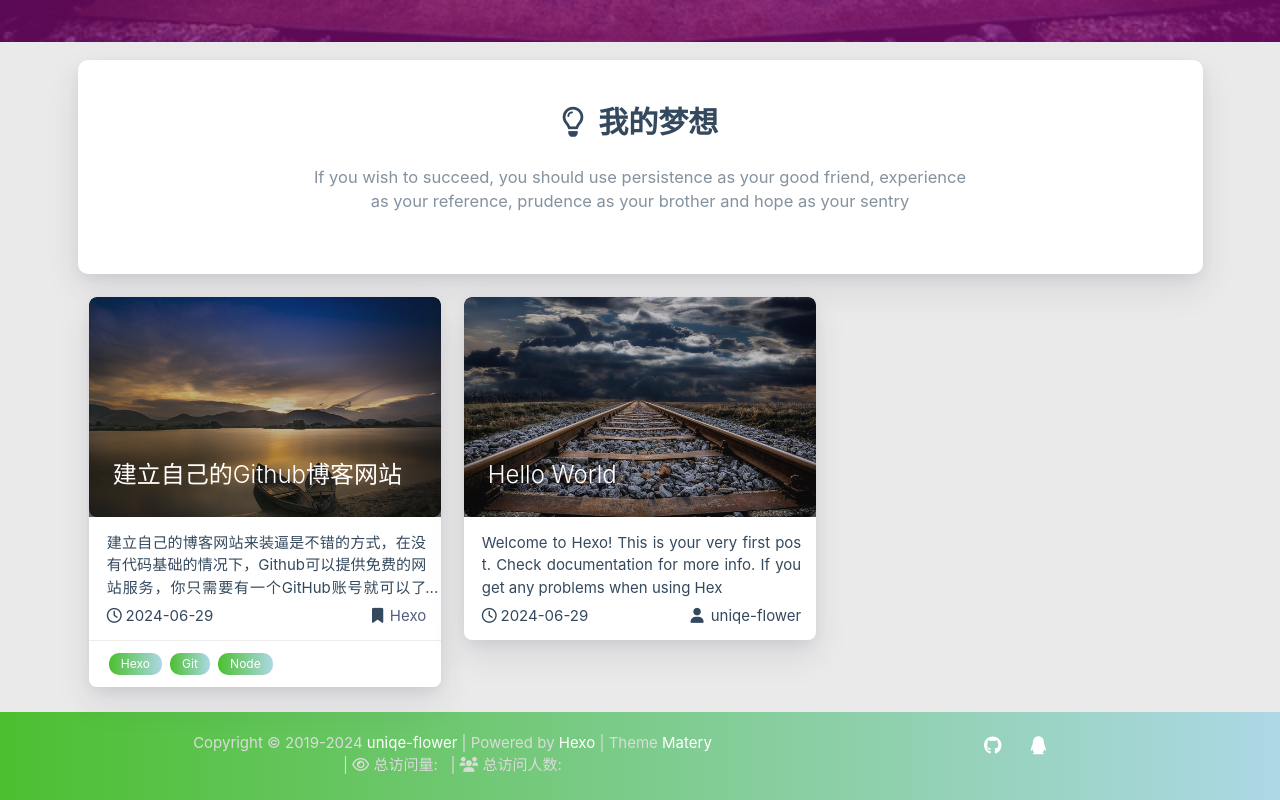
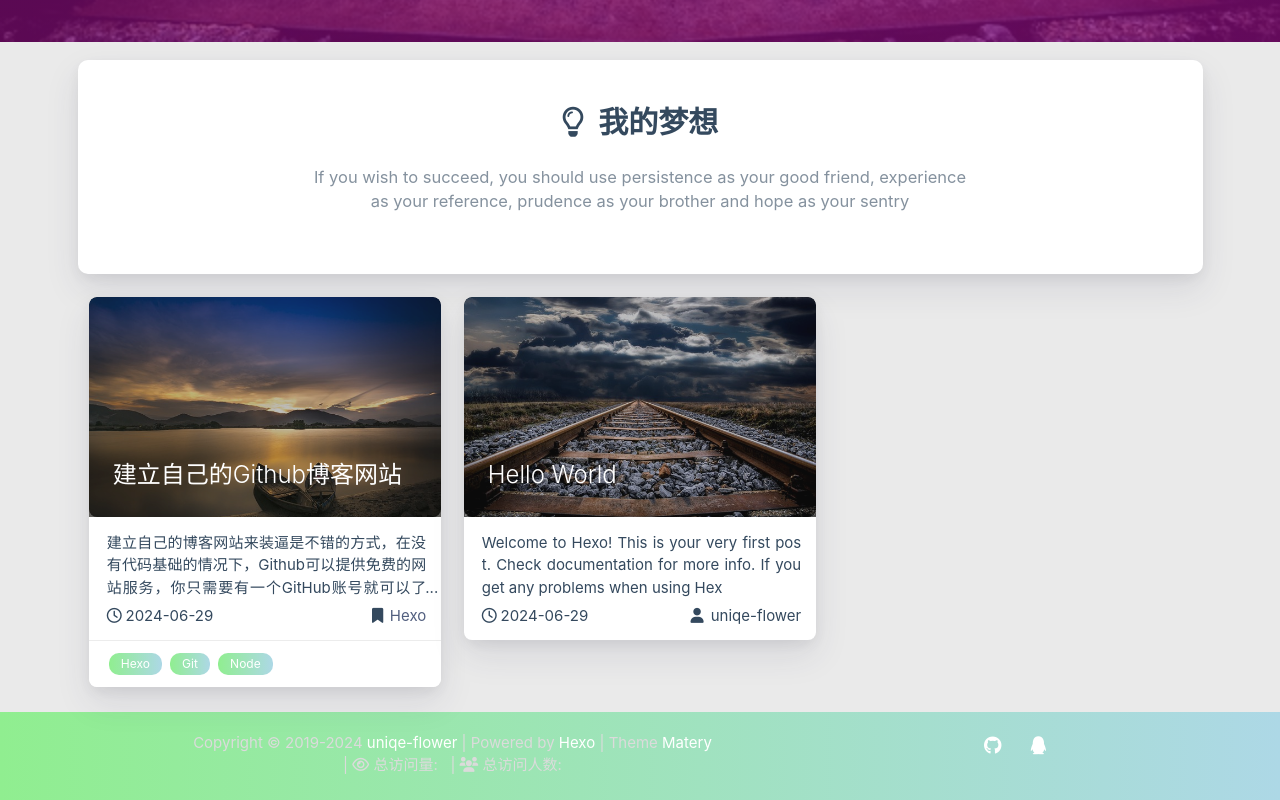
Before and after one commit to uniqe-flower/uniqe-flower.github.io, a plain HTML site: page index.html in a window 1280 px wide. Shown: the part 758-1558 px from the top of the page. Drawn offline with Linux system fonts and the light colour scheme.

Commit message:
Site updated: 2024-07-08 23:01:18

```diff
--- a/css/matery.css
+++ b/css/matery.css
@@ -244,7 +244,7 @@ mark {
 }
 
 .bg-color {
-    background-image: linear-gradient(to right, #4cbf30 0%, #ADD8E6 100%);
+    background-image: linear-gradient(to right, #90ee90 0%, #ADD8E6 100%);
 }
 
 .text-color {
```
